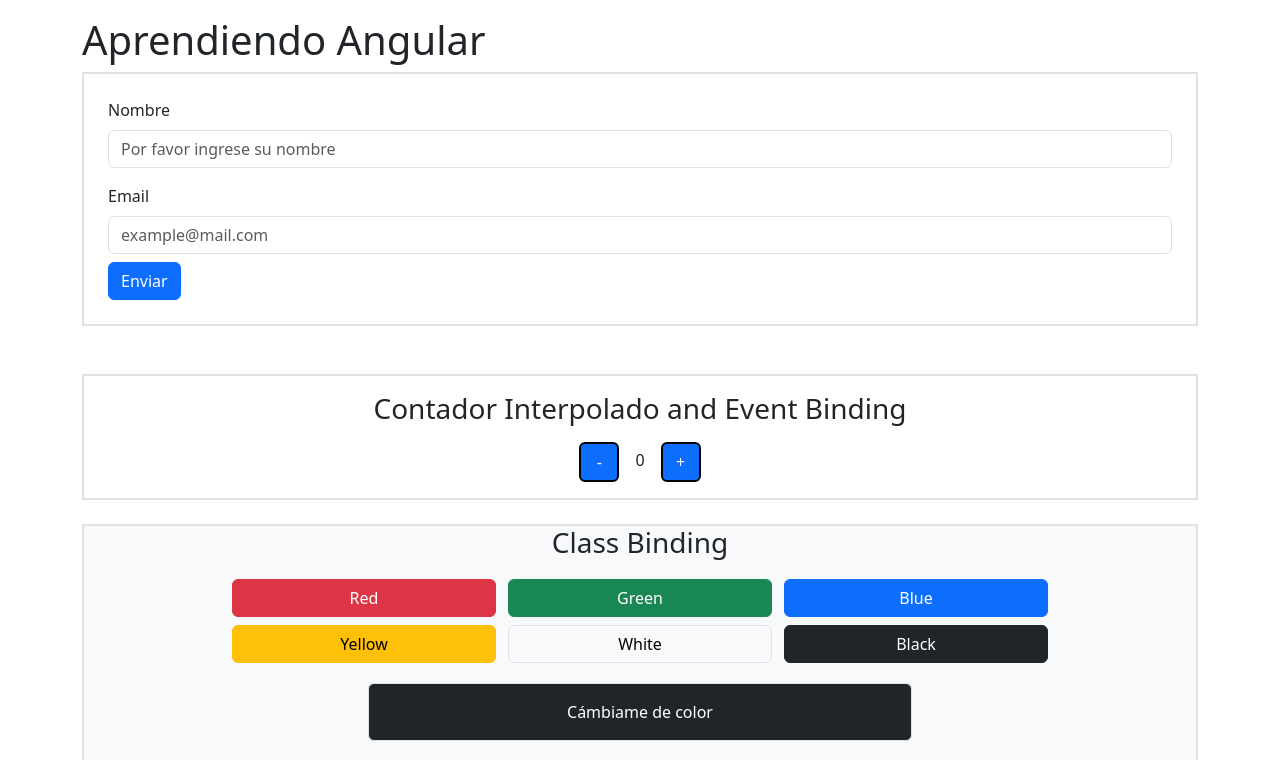
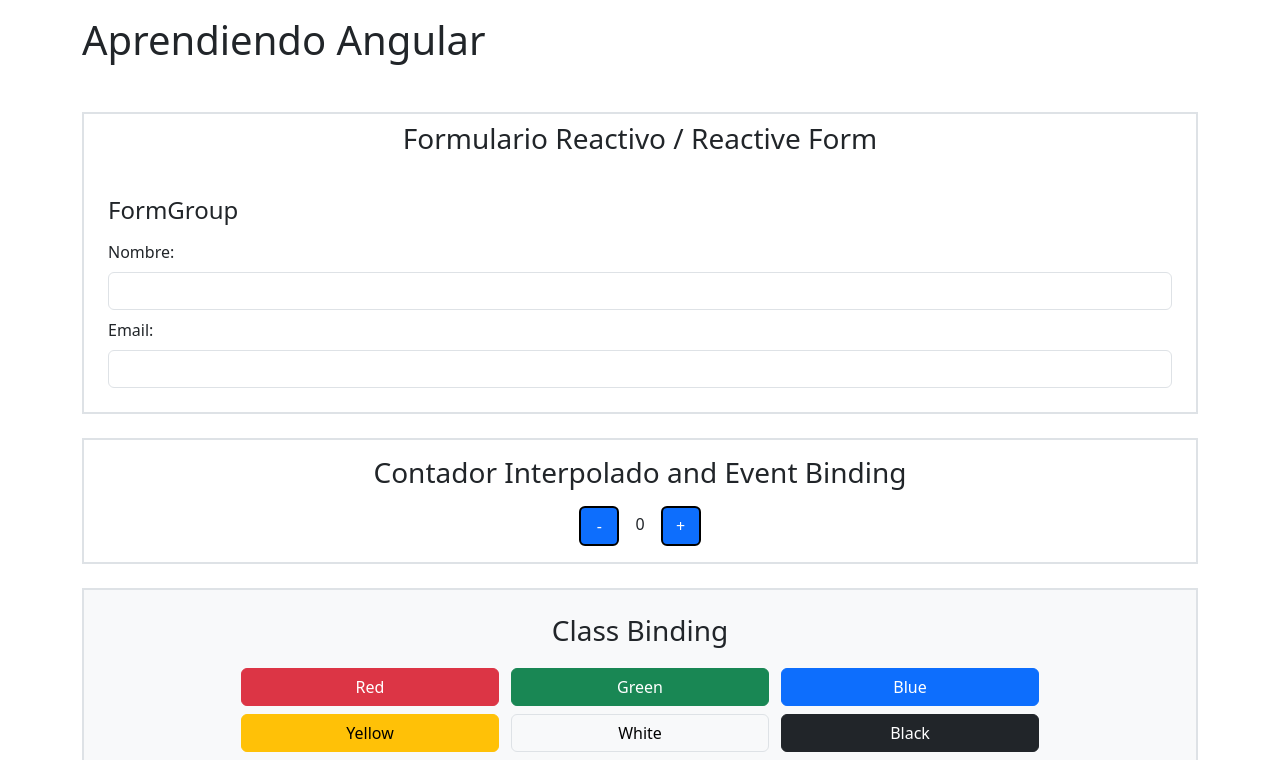
Before and after one commit to SierraJCode/Practica-Angular, an Angular app: page / in a window 1280 px wide. Shown: the top 760 px of the page. Built offline with nearby package versions, Linux system fonts and the light colour scheme.

Commit message:
Conectando DOM con TS mediante FormGroup

```diff
--- a/src/app/classbinding/classbinding.component.html
+++ b/src/app/classbinding/classbinding.component.html
@@ -1,4 +1,4 @@
-<div class="container border border-2 text-center bg-light">
+<div class="container border border-2 p-4 text-center bg-light">
     <h3>Class Binding</h3>
     <div class="m-3 ">
         <button [disabled]="disabled" class="btn w-25 btn-danger m-1" (click)="textColor = 'text-bg-danger'">Red</button>
--- a/src/app/formulario-reactivo/formulario-reactivo.component.html
+++ b/src/app/formulario-reactivo/formulario-reactivo.component.html
@@ -1,19 +1,34 @@
-<div class="container border border-2 p-2">
+<div class="container border border-2 p-2 mt-5">
+    <h3 class="text-center">Formulario Reactivo / Reactive Form</h3>
     <div class="card border border-0">
         <div class="card-body">
-            <form (ngSubmit)="procesar()" #form="ngForm">
-                <div class="mb-2">
-                    <label class="form-label" for="nombre">Nombre</label>
-                    <input class="form-control" [formControl]="nombre" type="text" name="nombre" id="nombre" placeholder="Por favor ingrese su nombre">
+            <h4 class="my-3">FormGroup</h4>
+            <form [formGroup]="formUser">
+                <div class="mt-2">
+                    <label class="form-label" for="name">Nombre:</label>
+                    <input class="form-control" type="text" name="name" id="name" formControlName="name">
                 </div>
-                <div class="mt-3">
-                    <label class="form-label" for="email">Email</label>
-                    <input class="form-control" [formControl]="email" type="email" name="email" id="email" placeholder="example@mail.com">
+                <div class="mt-2">
+                    <label class="form-label" for="email">Email:</label>
+                    <input class="form-control" type="text" name="email" id="email" formControlName="email">
                 </div>
-                <div>
-                    <button class="btn btn-primary mt-2" [disabled]="form.invalid">Enviar</button>
-                </div>
+
             </form>
         </div>
     </div>
 </div>
+
+
+
+
+<!-- <div class="mb-2">
+    <label class="form-label" for="nombre">Nombre</label>
+    <input class="form-control" formControlName="nombre" type="text" name="nombre" id="nombre" placeholder="Por favor ingrese su nombre">
+</div>
+<div class="mt-3">
+    <label class="form-label" for="email">Email</label>
+    <input class="form-control" formControlName="email" type="email" name="email" id="email" placeholder="example@mail.com">
+</div>
+<div>
+    <button class="btn btn-primary mt-2" [disabled]="form.invalid">Enviar</button>
+</div> -->
--- a/src/app/formulario-reactivo/formulario-reactivo.component.ts
+++ b/src/app/formulario-reactivo/formulario-reactivo.component.ts
@@ -1,20 +1,21 @@
 import { Component } from '@angular/core';
-import { FormControl, FormsModule, ReactiveFormsModule, Validators } from '@angular/forms';
+import { FormControl, FormGroup, ReactiveFormsModule, Validators } from '@angular/forms';
+
 
 
 
 @Component({
   selector: 'app-formulario-reactivo',
   standalone: true,
-  imports: [ReactiveFormsModule, FormsModule],
+  imports: [ReactiveFormsModule],
   templateUrl: './formulario-reactivo.component.html',
   styleUrl: './formulario-reactivo.component.scss'
 })
 export class FormularioReactivoComponent {
-  nombre = new FormControl('');
-  email = new FormControl('');
 
-  procesar(){
-    alert(this.nombre.value + " " + this.email.value);
-  }
+  formUser = new FormGroup({
+    name : new FormControl('', [Validators.required]),
+    email : new FormControl('', [Validators.required, Validators.email])
+  })
+
 }
--- a/src/app/interpolacion/interpolacion.component.html
+++ b/src/app/interpolacion/interpolacion.component.html
@@ -1,4 +1,4 @@
-<div class="container my-4 mt-5 border border-2 p-3 text-center">
+<div class="container my-4 border border-2 p-3 text-center">
     <h3>Contador Interpolado and Event Binding</h3>
     <div class="mt-3">
         <button class="btn btn-primary btn-square border border-black border-2" (click)="restarCont()" >-</button>
--- a/src/app/propertybinding/propertybinding.component.html
+++ b/src/app/propertybinding/propertybinding.component.html
@@ -1,4 +1,4 @@
-<div class="container my-4 text-center border border-2">
+<div class="container my-4 text-center border border-2 p-4">
     <h3>Property Binding</h3>
     <div class="m-3">
         <div class="form-check form-switch d-flex justify-content-center">
```
